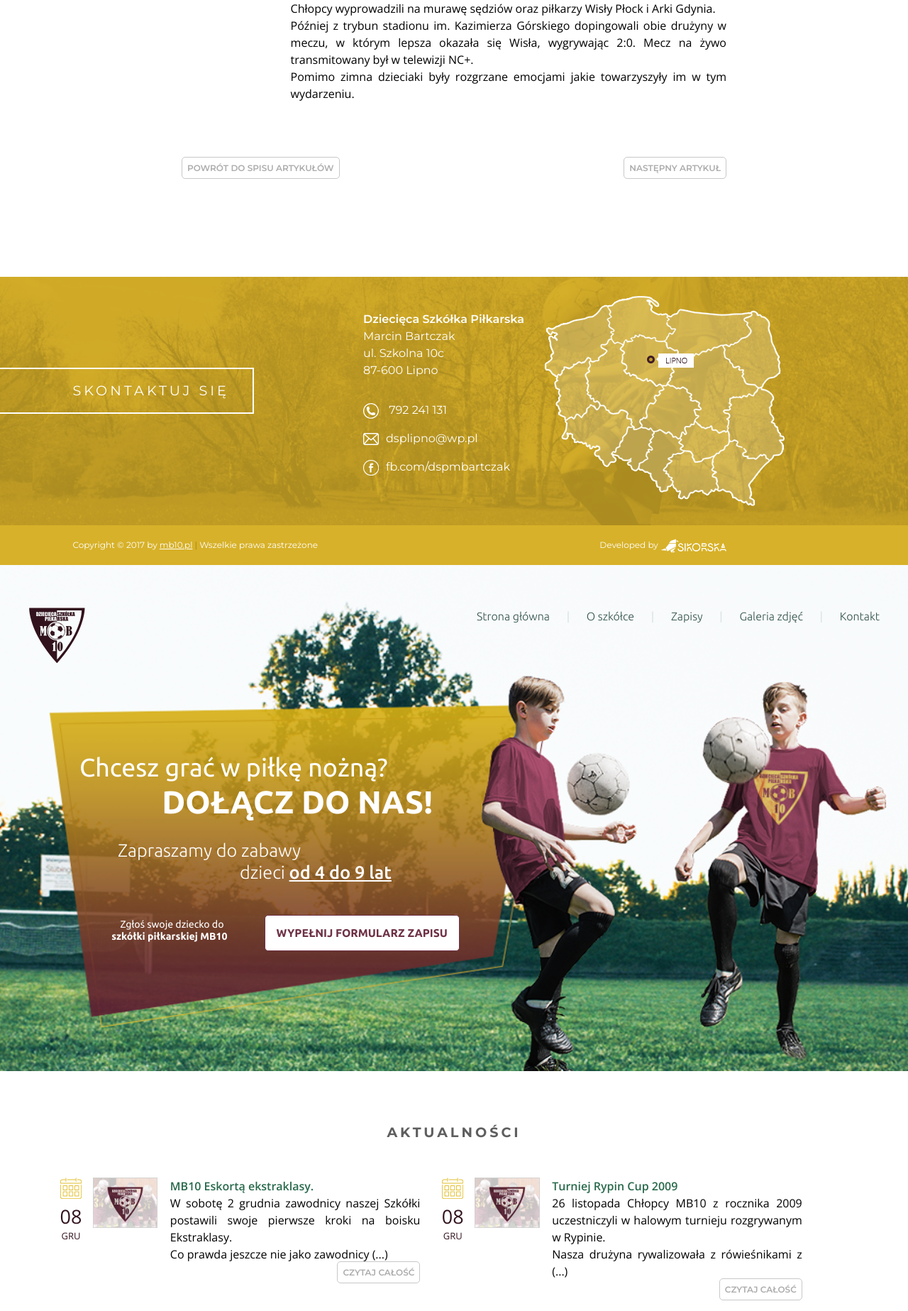
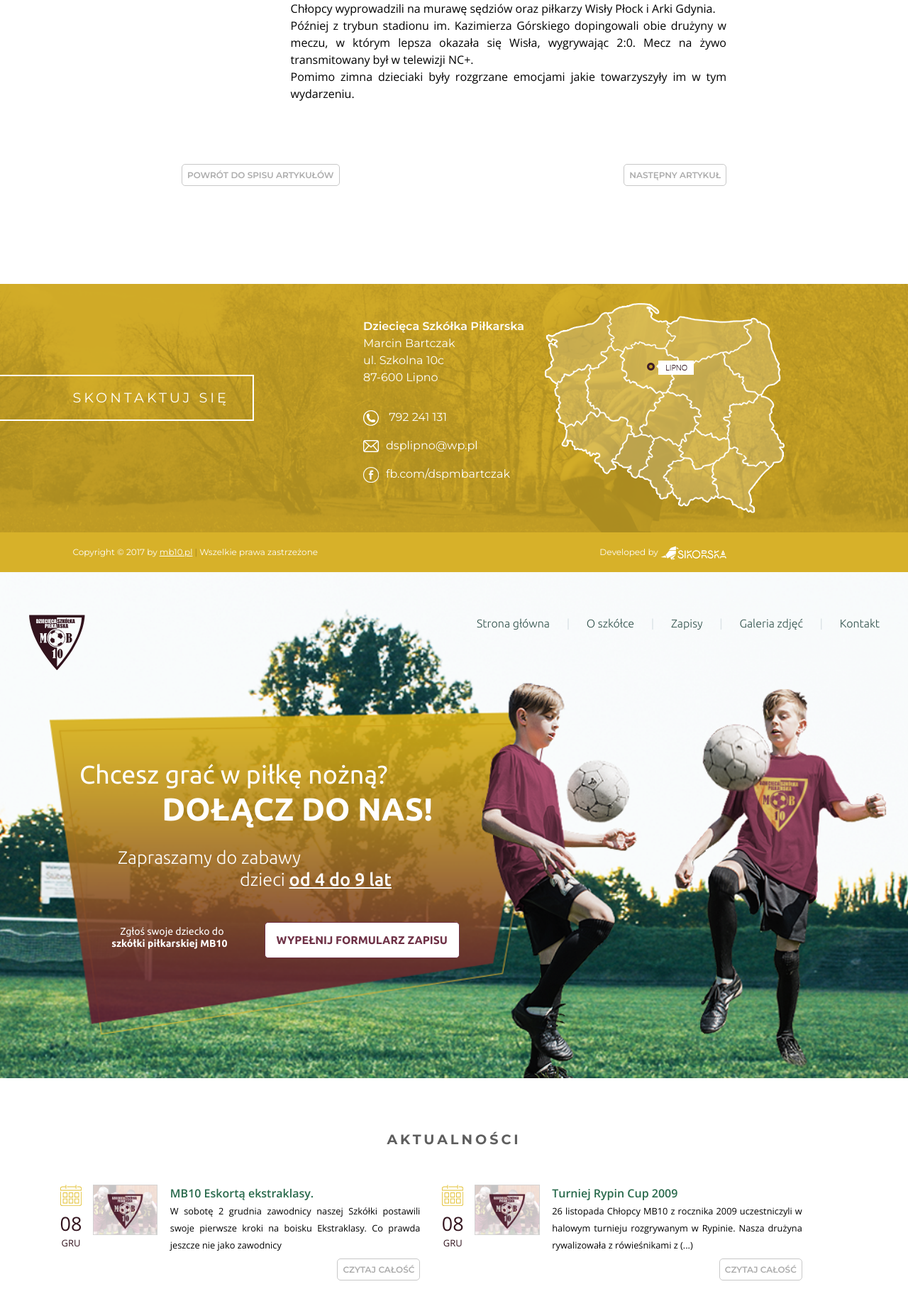
Before and after one commit to gbursson/mb10, a PHP site: page /index.php?mode=art&art-id=4 in a window 1280 px wide. Shown: the part 358-2205 px from the top of the page at 71% size. Run offline with PHP 8.4, Linux system fonts and the light colour scheme.

Commit message:
gallery added articles modified

```diff
--- a/_gallery-header.html
+++ b/_gallery-header.html
@@ -1,4 +1,4 @@
-<header style="background-color: white; margin: 10px 20% 0 20%;" class="">
+<header style="background-color: white; margin: 20px 20% 15px 20%;" class="">
   <section class="b-g box" style="max-width: 1200px; margin: auto; ">
     <section class="block box"> <!-- #OUTLINE LOGO & NAV BEGIN -->
       <section class="b-g box" style="max-width: 1200px; margin: auto;">
--- a/_gallery.php
+++ b/_gallery.php
@@ -4,7 +4,7 @@
 $imagesPerRow = 3;
 ?>
 
-<div class="b-g gallery-header" style="">
+<div class="b-g gallery-header">
     <div class="block">
         <div class="b-g" style="margin: 10px 20% 0 20%;">
             <div class="block f-l w-80" style="font-size: 1.2em; font-weight: 600;">GALERIA ZDJĘĆ</div>
--- a/_section-2-articles.html
+++ b/_section-2-articles.html
@@ -12,10 +12,9 @@
       </div> <!-- #DATE -->
       <div class="block box w-20  article-picture"><img style="padding-right: 2%; max-width: 90%;" src="img/art-mini.png"></div>
       <div class="block box w-70  text-just" style="padding-left: 2%;">
-        <h1 style="font-weight: 600; color: #296a4c;">MB10 Eskortą ekstraklasy.</h1>
-        W sobotę 2 grudnia zawodnicy naszej Szkółki postawili swoje pierwsze kroki na boisku Ekstraklasy.<br>
-        Co prawda jeszcze nie jako zawodnicy
-        (...)
+        <div class="article-title">MB10 Eskortą ekstraklasy.</div>
+        <span class="article-body">W sobotę 2 grudnia zawodnicy naszej Szkółki postawili swoje pierwsze kroki na boisku Ekstraklasy.
+          Co prawda jeszcze nie jako zawodnicy</span>
       </div> <!-- #TEXT -->
     </div>
     <div class="b-g  btn-readmore  text-right">
@@ -34,10 +33,10 @@
       </div> <!-- #DATE -->
       <div class="block box w-20  article-picture"><img style="padding-right: 2%; max-width: 90%;" src="img/art-mini.png"></div>
       <div class="block box w-70  text-just" style="padding-left: 2%;">
-        <h1 style="font-weight: 600; color: #296a4c;">Turniej Rypin Cup 2009</h1>
-        26 listopada Chłopcy MB10 z rocznika 2009 uczestniczyli w halowym turnieju rozgrywanym w Rypinie.<br>
+        <div class="article-title">Turniej Rypin Cup 2009</div>
+        <span class="article-body">26 listopada Chłopcy MB10 z rocznika 2009 uczestniczyli w halowym turnieju rozgrywanym w Rypinie.
         Nasza drużyna rywalizowała z rówieśnikami z
-        (...)
+          (...)</span>
       </div> <!-- #TEXT -->
     </div>
     <div class="b-g  btn-readmore  text-right">
@@ -57,9 +56,9 @@
       <div class="block box w-20  article-picture"><img style="padding-right: 2%; max-width: 90%;" src="img/art-3.jpg"></div>
       <!-- #PICTURE -->
       <div class="block box w-70  text-just" style="padding-left: 2%;">
-        <h1 style="font-weight: 600; color: #296a4c;">TRENING INDYWIDUALNY!</h1>
-        Zapraszamy na trening indywidualny.<br>
-        Zajęcia skupiają się na indywidualnym treningu techniki piłkarskiej i koordynacyjnych zdolności (...)
+        <div class="article-title">TRENING INDYWIDUALNY!</div>
+        <span class="article-body">Zapraszamy na trening indywidualny.<br>
+          Zajęcia skupiają się na indywidualnym treningu techniki piłkarskiej i koordynacyjnych zdolności (...)</span>
       </div> <!-- #TEXT -->
     </div>
     <div class="b-g  btn-readmore  text-right">
@@ -79,9 +78,9 @@
       <div class="block box  w-20  article-picture"><img style="padding-right: 2%; max-width: 90%;" src="img/art-mini.png"></div>
       <!-- #PICTURE -->
       <div class="block box  w-70  text-just" style="padding-left: 2%;">
-        <h1 style="font-weight: 600; color: #296a4c;">Terminy i miejsca zajęć w listopadzie</h1>
-        <b>SZKRABY – ROCZNIKI 2012-2011</b><br><br>
-        PONIEDZIAŁKI I ŚRODY GODZ 16.30. - HALA LICEUM OGÓLNOKSZTAŁCĄCEGO (...)
+        <div class="article-title">Terminy i miejsca zajęć w listopadzie</div>
+        <span class="article-body"><b>SZKRABY – ROCZNIKI 2012-2011</b><br><br>
+        PONIEDZIAŁKI I ŚRODY GODZ 16.30. - HALA LICEUM OGÓLNOKSZTAŁCĄCEGO (...)</span>
       </div> <!-- #TEXT -->
     </div>
     <div class="b-g  btn-readmore  text-right">
@@ -101,9 +100,9 @@
       <div class="block box  w-20  article-picture"><img style="padding-right: 2%; max-width: 90%;" src="img/art-mini.png"></div>
       <!-- #PICTURE -->
       <div class="block box w-70  text-just" style="padding-left: 2%;">
-        <h1 style="font-weight: 600; color: #296a4c;">Grupy żaczków.</h1>
-        <span style="color: #ee82ee;">GRUPA BORDOWA</span><br><br>
-        BARANOWSKI PIOTR, BEJGER MATEUSZ, CHOJNACKI FILIP, CJCHECKI MATEUSZ (...)
+        <div class="article-title">Grupy żaczków.</div>
+        <span class="article-body"><span style="color: #ee82ee;">GRUPA BORDOWA</span><br><br>
+          BARANOWSKI PIOTR, BEJGER MATEUSZ, CHOJNACKI FILIP, CJCHECKI MATEUSZ (...)</span>
       </div> <!-- #TEXT -->
     </div>
     <div class="b-g btn-readmore  text-right">
--- a/articles/_art-1.html
+++ b/articles/_art-1.html
@@ -27,7 +27,7 @@
         <span style="font-weight: bold;">ŻACZKI – ROCZNIKI 2010-2009</span><br>
         <span style="color: #ee82ee;">GRUPA  BORDOWA</span><br>
         PONIEDZIAŁKI 17.30 - HALA ZESPOŁU SZKÓŁ TECHNICZNYCH<br>
-        ŚRODY 17.30.- HALA LICEUM OGÓLNOKSZTAŁCĄCEGO
+        ŚRODY 17.30 - HALA LICEUM OGÓLNOKSZTAŁCĄCEGO
 
         <br><br>
 
--- a/css/gallery.css
+++ b/css/gallery.css
@@ -11,7 +11,7 @@
   height: 60px;
   color: #FFFFFF;
   margin-bottom: 5%;
-  margi-top: 20px;
+  margin-top: 20px;
   padding: 5px;
 }
 
--- a/css/media-desktop.css
+++ b/css/media-desktop.css
@@ -118,6 +118,16 @@
   text-align: center;
 }
 
+.article-title {
+  font-size: 100%;
+  font-weight: 600;
+  color: #296a4c;
+}
+
+.article-body {
+  font-size: 80%;
+}
+
 .date {
   width: 24px;
 }
@@ -136,7 +146,12 @@
   text-align: center;
 }
 
+.btn-readmore {
+  margin-top: 10px;
+}
+
 a.btn-readmore {
+
   border-radius: 5px;
   font: 600 0.75em Montserrat, sans-serif;
   color: #acacac;
@@ -146,6 +161,7 @@
 }
 
 a.btn-readmore:hover {
+
   color: #ffffff;
   border: #c8c8c8 1px solid;
   background: #acacac;
```
Also changed, not shown: css/common.css (+1 -19 lines).
